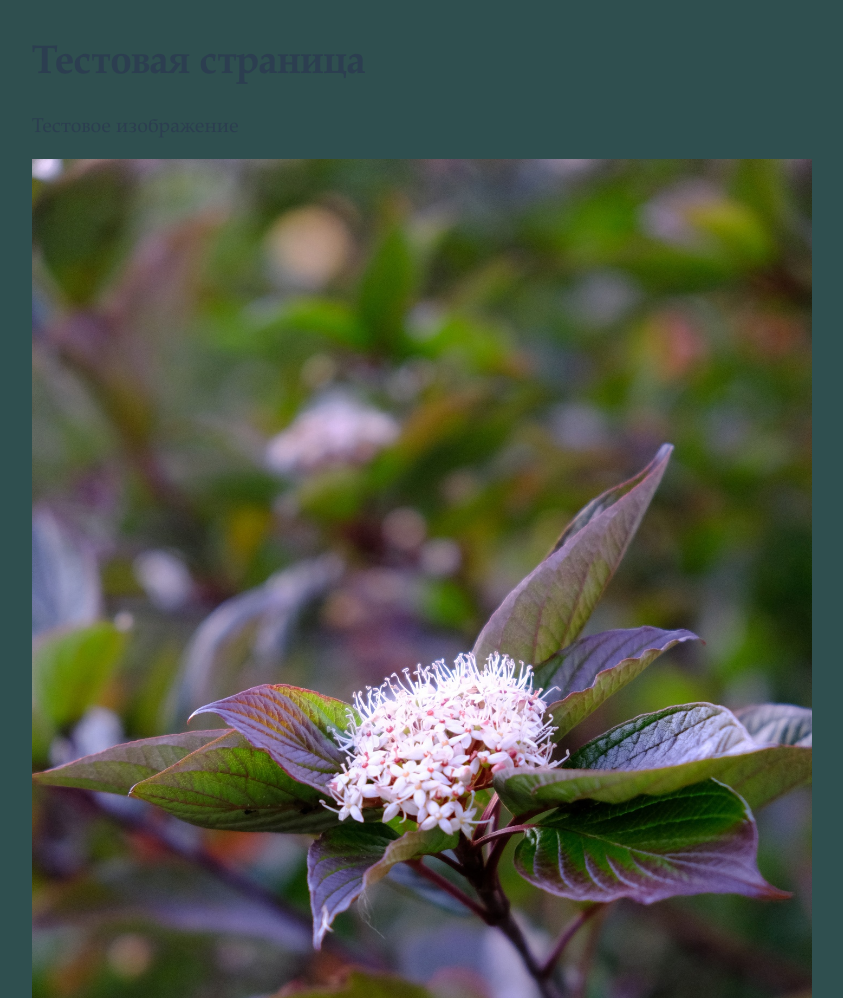
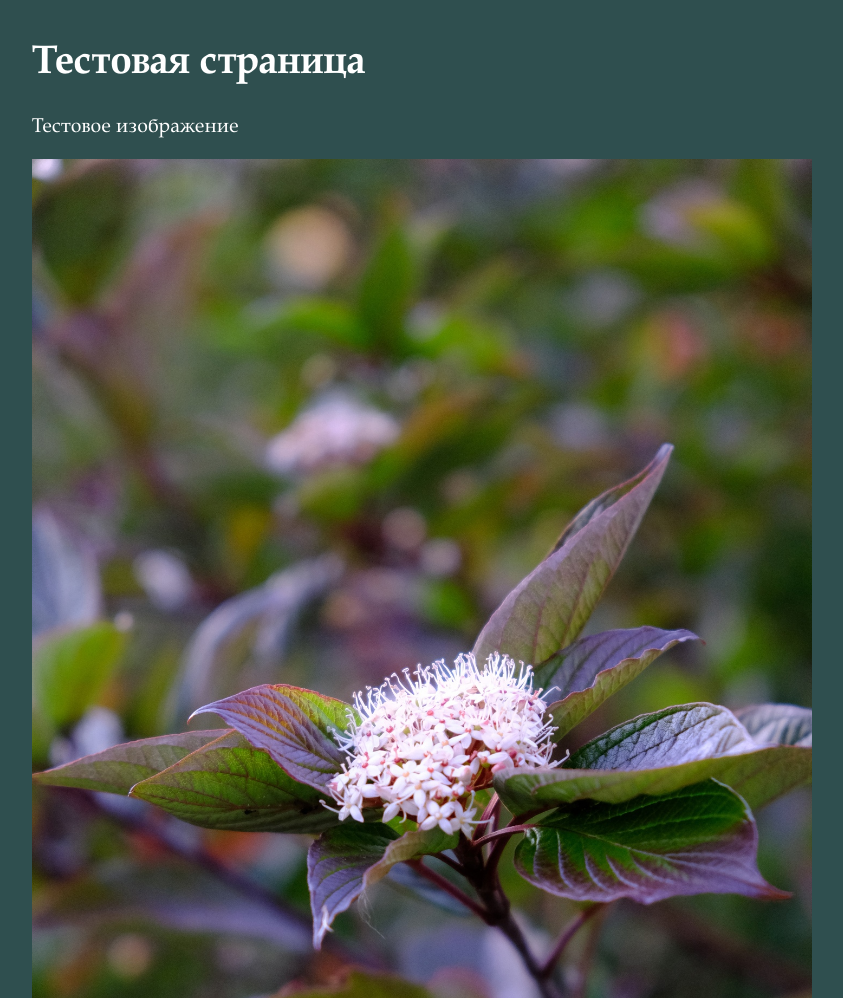
Before and after one commit to Timur566/Finger2site, a plain HTML site: page index.html in a window 1280 px wide. Shown: the top 998 px of the page, without its empty margins (218-1061 px from the left). Drawn offline with Linux system fonts and the light colour scheme.

Commit message:
Update index.html

```diff
--- a/index.html
+++ b/index.html
@@ -6,13 +6,11 @@
   <link rel="stylesheet" type="text/css" href="css/styles.css">
 </head>
 <body bgcolor="#2f4f4f">
-<div id="background">
   <div class="container">
-    <h1>Тестовая страница</h1>
-    <p>Тестовое изображение</p>
+    <h1><font color="white">Тестовая страница</font></h1>
+    <p><font color="white">Тестовое изображение</font></p>
     <p><img src="img/random.jpg" alt="Цветочек :3"/></p>
-    <p>Вы можете использовать это как пример. :)</p>
+    <p><font color="white">Вы можете использовать это как пример. :)</font></p>
   </div>
-</div>
 </body>
 </html>
```
